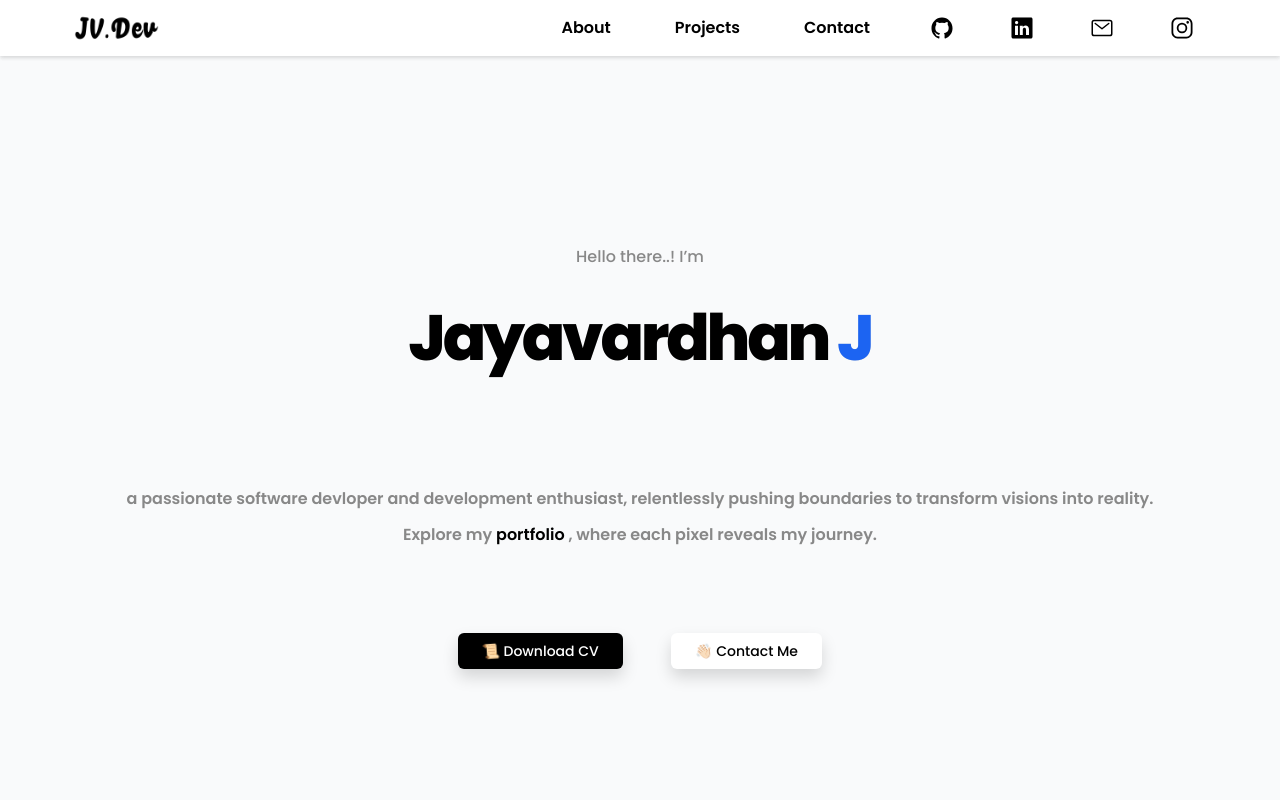
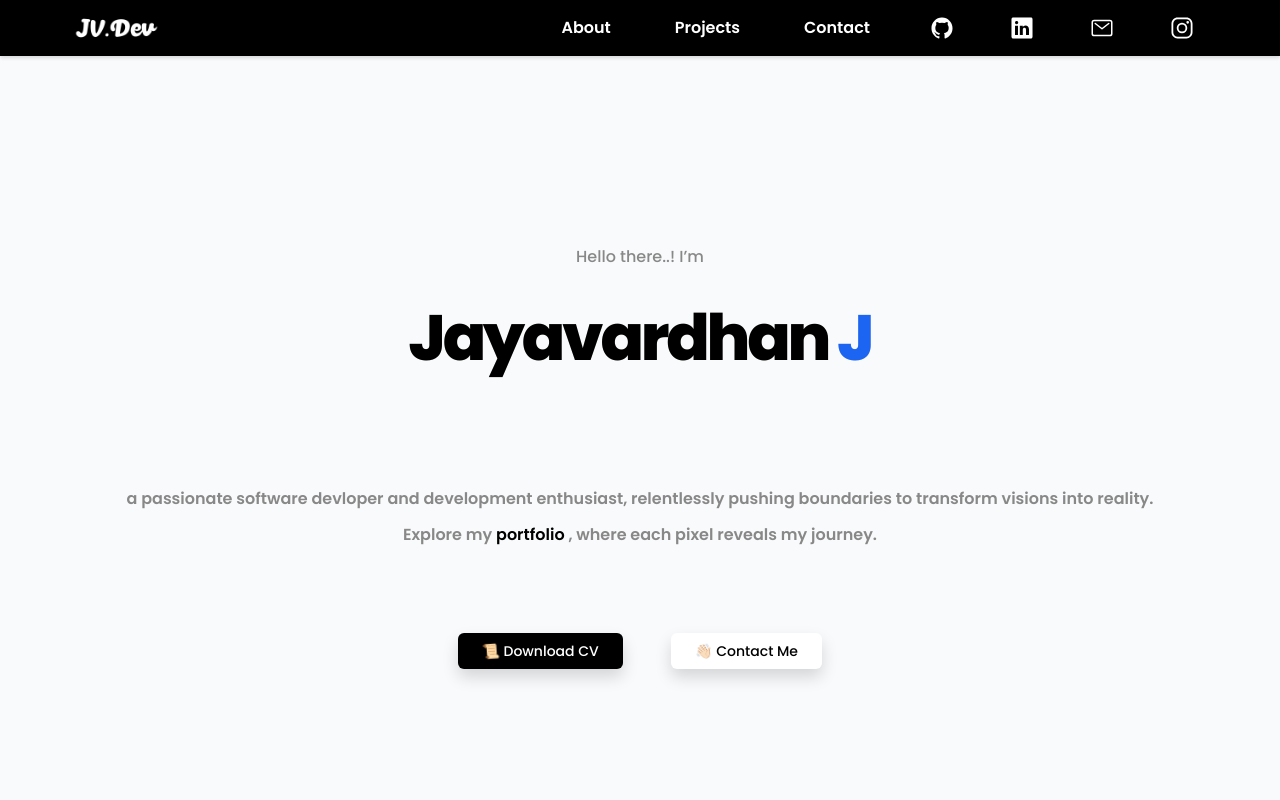
Before and after one commit to jayavardhanjv/Portfolio, a React (Create React App) app: page / in a window 1280 px wide. Shown: the top 800 px of the page. Built offline with nearby package versions, Linux system fonts and the light colour scheme.

Commit message:
dark mode uodate

```diff
--- a/src/addons/Navbarr.js
+++ b/src/addons/Navbarr.js
@@ -6,12 +6,12 @@ import Switcher from "../addons/Switcher"
 function Navbarr() {
     return(
         <header class="supports-backdrop-blur:bg-background/60 sticky backdrop-blur-[5px] top-0 z-40 w-full    dark:bg-background/60 shadow-sm dark:shadow-neutral-800">
-        <nav class="bg-white border-white-100 dark:border-white-100 dark:border-white-100  justify-center items-center  supports-backdrop-blur:bg-background/60 sticky backdrop-blur-[5px] z-20     dark:bg-black shadow-sm dark:shadow-neutral-200">
+        <nav class="bg-black border-white-100 dark:border-white-100 dark:border-white-100  justify-center items-center  supports-backdrop-blur:bg-background/60 sticky backdrop-blur-[5px] z-20     dark:bg-black shadow-sm dark:shadow-neutral-200">
             <div>
             <div class="max-w-screen-xl  justify-between mx-auto  container flex h-14 items-center px-1 sm:px-3 lg:px-4 hover:text-gray-500 dark:hover:text-gray-500">
                 <a href="/" class="flex justify-start items-center hover:scale-150 scale-120 hover:text-gray-500 dark:hover:text-gray-500 space-x-2 overflow-visible z-40" title="Jv.dev logo">
-                    <img v-show="$colorMode.value === 'light'" src={llogo} class="flex h-16 w-auto max-w-full hover:text-gray-500 dark:hover:text-gray-500  dark:text-foreground mr-3 sm:mr-5  items-center space-x-2 overflow-visible z-40" alt="JV.dev logo" />
-                    {/* <img v-show="$colorMode.value === 'dark'" src={dlogo} class="h-16 max-w-full hover:text-gray-500 dark:hover:text-gray-500" alt="JV.dev logo" /> */}
+                    {/* <img v-show="$colorMode.value === 'light'" src={llogo} class="flex h-16 w-auto max-w-full hover:text-gray-500 dark:hover:text-gray-500  dark:text-foreground mr-3 sm:mr-5  items-center space-x-2 overflow-visible z-40" alt="JV.dev logo" /> */}
+                    <img v-show="$colorMode.value === 'dark'" src={dlogo} class="flex h-16 w-auto max-w-full hover:text-gray-500 dark:hover:text-gray-500  dark:text-foreground mr-3 sm:mr-5  items-center space-x-2 overflow-visible z-40" alt="JV.dev logo" />
                 </a>
                 <div class="flex md:order-2 items-center">
                 <button data-collapse-toggle="navbar-solid-bg" type="button" class="invisible inline-flex items-center p-2 w-10 h-10 justify-center text-sm text-black rounded-lg md:hidden hover:bg-black focus:outline-none focus:ring-2 focus:ring-black dark:text-black dark:hover:bg-text-black dark:focus:ring-black" aria-controls="navbar-solid-bg" aria-expanded="false">
@@ -24,13 +24,13 @@ function Navbarr() {
     <div class="hidden w-full md:block md:w-auto items-center justify-center" id="navbar-solid-bg">
       <ul class="flex flex-col font-semibold mt-3 rounded-lg items-center justify-center bg-gray-50 md:flex-row md:space-x-8 md:mt-0 md:border-0 md:bg-transparent dark:bg-gray-800 md:dark:bg-transparent dark:border-text-white">
         <li>
-          <a href="/#about" class="font-semibold border-text-black no-underline	 dark:hover:text-gray-500 hover:text-gray-600 hidden sm:flex transition-colors dark:hover:bg-foreground/10  hover:bg-background/10 px-3 py-2 hover:rounded-lg  hover:dark:text-foreground dark:text-foreground/60 text-black dark:text-white">About</a>
+          <a href="/#about" class="font-semibold border-text-black no-underline	 dark:hover:text-gray-500 hover:text-gray-600 hidden sm:flex transition-colors dark:hover:bg-foreground/10  hover:bg-background/10 px-3 py-2 hover:rounded-lg  hover:dark:text-foreground dark:text-foreground/60 text-white dark:text-white">About</a>
         </li>
         <li>
-          <a href="/#projects" class="hover:text-gray-500 border-text-black no-underline	 dark:hover:text-gray-500 font-semibold hidden sm:flex transition-colors dark:hover:bg-foreground/10  hover:bg-background/10 px-3 py-2 hover:rounded-lg  hover:dark:text-foreground dark:text-foreground/60 text-black dark:text-white">Projects</a>
+          <a href="/#projects" class="hover:text-gray-500 border-text-black no-underline	 dark:hover:text-gray-500 font-semibold hidden sm:flex transition-colors dark:hover:bg-foreground/10  hover:bg-background/10 px-3 py-2 hover:rounded-lg  hover:dark:text-foreground dark:text-foreground/60 text-white dark:text-white">Projects</a>
         </li>
         <li>
-          <a href="/#contact" class="hover:text-gray-500 border-text-black no-underline dark:hover:text-gray-500 font-semibold hidden sm:flex transition-colors dark:hover:bg-foreground/10  hover:bg-background/10 px-3 py-2 hover:rounded-lg  hover:dark:text-foreground dark:text-foreground/60 text-black dark:text-white">Contact</a>
+          <a href="/#contact" class="hover:text-gray-500 border-text-black no-underline dark:hover:text-gray-500 font-semibold hidden sm:flex transition-colors dark:hover:bg-foreground/10  hover:bg-background/10 px-3 py-2 hover:rounded-lg  hover:dark:text-foreground dark:text-foreground/60 text-white dark:text-white">Contact</a>
         </li>
         {/* <li>
         <Switcher />
@@ -43,10 +43,10 @@ function Navbarr() {
                     </button>
         </li> */}
 								{/* <!-- <li class="email"><span id="email-tooltip" tooltip="Click to copy my email address to your clipboard 😀"><a id="email" data-clipboard-text="email address goes here">email</a></span></li> --> */}
-								<li class="hover:scale-150 scale-150 hover:text-gray-500 dark:hover:text-gray-500"><a href="https://github.com/jayavardhanjv" title="Follow me on Github" target="_blank" class="font-semibold dark:hover:text-gray-500 hover:text-gray-600 hidden sm:flex transition-colors dark:hover:bg-foreground/10  hover:bg-background/10 px-3 py-2 hover:rounded-lg  hover:dark:text-foreground dark:text-foreground/60 dark:text-white"><ion-icon name="logo-github" class="text-black dark:text-white hover:text-gray-500 dark:hover:text-gray-500"></ion-icon></a></li>
-								<li class="hover:scale-150 scale-150 hover:text-gray-500 dark:hover:text-gray-500"><a href="https://www.linkedin.com/in/jayavrdhan-jv/" title="Connect with me on Linkedin" target="_blank" class="font-semibold dark:hover:text-gray-500 hover:text-gray-600 hidden sm:flex transition-colors dark:hover:bg-foreground/10  hover:bg-background/10 px-3 py-2 hover:rounded-lg  hover:dark:text-foreground dark:text-foreground/60 dark:text-white" ><ion-icon name="logo-linkedin" class="text-black dark:text-white hover:text-gray-500 dark:hover:text-gray-500"></ion-icon></a></li>
-								<li class="hover:scale-150 scale-150 hover:text-gray-500 dark:hover:text-gray-500"><a href="mailto:jjayavardhan81.gmail.com" title="Mail me" target="_blank" class="font-semibold dark:hover:text-gray-500 hover:text-gray-600 hidden sm:flex transition-colors dark:hover:bg-foreground/10  hover:bg-background/10 px-3 py-2 hover:rounded-lg  hover:dark:text-foreground dark:text-foreground/60 dark:text-white"><ion-icon name="mail-outline" class="text-black dark:text-white hover:text-gray-500 dark:hover:text-gray-500"></ion-icon></a></li>
-								<li class="hover:scale-150 scale-150 hover:text-gray-500 dark:hover:text-gray-500"><a href="https://www.instagram.com/nanu_jv/" title="Follow me on Instagram" target="_blank" class="font-semibold dark:hover:text-gray-500 hover:text-gray-600 hidden sm:flex transition-colors dark:hover:bg-foreground/10  hover:bg-background/10 px-3 py-2 hover:rounded-lg  hover:dark:text-foreground dark:text-foreground/60 dark:text-white"><ion-icon name="logo-instagram" class="text-black dark:text-white hover:text-gray-500 dark:hover:text-gray-500"></ion-icon></a></li>
+								<li class="hover:scale-150 scale-150 hover:text-gray-500 dark:hover:text-gray-500"><a href="https://github.com/jayavardhanjv" title="Follow me on Github" target="_blank" class="font-semibold dark:hover:text-gray-500 hover:text-gray-600 hidden sm:flex transition-colors dark:hover:bg-foreground/10  hover:bg-background/10 px-3 py-2 hover:rounded-lg  hover:dark:text-foreground dark:text-foreground/60 dark:text-white"><ion-icon name="logo-github" class="text-white dark:text-white hover:text-gray-500 dark:hover:text-gray-500"></ion-icon></a></li>
+								<li class="hover:scale-150 scale-150 hover:text-gray-500 dark:hover:text-gray-500"><a href="https://www.linkedin.com/in/jayavrdhan-jv/" title="Connect with me on Linkedin" target="_blank" class="font-semibold dark:hover:text-gray-500 hover:text-gray-600 hidden sm:flex transition-colors dark:hover:bg-foreground/10  hover:bg-background/10 px-3 py-2 hover:rounded-lg  hover:dark:text-foreground dark:text-foreground/60 dark:text-white" ><ion-icon name="logo-linkedin" class="text-white dark:text-white hover:text-gray-500 dark:hover:text-gray-500"></ion-icon></a></li>
+								<li class="hover:scale-150 scale-150 hover:text-gray-500 dark:hover:text-gray-500"><a href="mailto:jjayavardhan81.gmail.com" title="Mail me" target="_blank" class="font-semibold dark:hover:text-gray-500 hover:text-gray-600 hidden sm:flex transition-colors dark:hover:bg-foreground/10  hover:bg-background/10 px-3 py-2 hover:rounded-lg  hover:dark:text-foreground dark:text-foreground/60 dark:text-white"><ion-icon name="mail-outline" class="text-white dark:text-white hover:text-gray-500 dark:hover:text-gray-500"></ion-icon></a></li>
+								<li class="hover:scale-150 scale-150 hover:text-gray-500 dark:hover:text-gray-500"><a href="https://www.instagram.com/nanu_jv/" title="Follow me on Instagram" target="_blank" class="font-semibold dark:hover:text-gray-500 hover:text-gray-600 hidden sm:flex transition-colors dark:hover:bg-foreground/10  hover:bg-background/10 px-3 py-2 hover:rounded-lg  hover:dark:text-foreground dark:text-foreground/60 dark:text-white"><ion-icon name="logo-instagram" class="text-white dark:text-white hover:text-gray-500 dark:hover:text-gray-500"></ion-icon></a></li>
 								{/* <!-- <li class="dribbble"><a href="https://www.dribbble.com/adhamdannaway" title="See my Dribbble shots" target="_blank">dribbble</a></li> --> */}
         </ul>
         </div>
--- a/src/pages/Intro.jsx
+++ b/src/pages/Intro.jsx
@@ -39,7 +39,7 @@ function MainPage() {
                 <div class="flex w-full items-center justify-center p-[24px]  space-x-12 ">
 
                 <a class=" hover:scale-125 text-white bg-black inline-flex items-center justify-center rounded-md text-sm font-medium transition-colors focus-visible:outline-none focus-visible:ring-1 focus-visible:ring-ring disabled:pointer-events-none disabled:opacity-50 bg-primary text-primary-foreground shadow darki:hover:bg-background/90 h-9 px-4 py-2 dark:bg-foreground dark:text-background no-underline" download="Jayavardhan_resume" target="_blank" href={resume}><span class="mr-1 animate-waving-hand">📜 </span> Download CV</a>
-                <a class=" hover:scale-125 bg-white text-black inline-flex items-center justify-center rounded-md text-sm font-medium transition-colors focus-visible:outline-none focus-visible:ring-1 focus-visible:ring-ring disabled:pointer-events-none disabled:opacity-50 bg-primary text-primary-foreground shadow darki:hover:bg-background/90 h-9 px-4 py-2 dark:bg-foreground dark:text-background no-underline" href="contact"><span class="mr-1 animate-waving-hand">👋🏻 </span> Contact Me</a>
+                <a class=" hover:scale-125 bg-white text-black inline-flex items-center justify-center rounded-md text-sm font-medium transition-colors focus-visible:outline-none focus-visible:ring-1 focus-visible:ring-ring disabled:pointer-events-none disabled:opacity-50 bg-primary text-primary-foreground shadow darki:hover:bg-background/90 h-9 px-4 py-2 dark:bg-foreground dark:text-background no-underline" href="/#contact"><span class="mr-1 animate-waving-hand">👋🏻 </span> Contact Me</a>
                 </div>
             </p>
 
```
